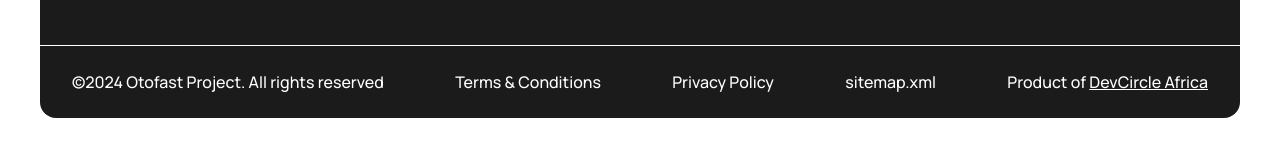
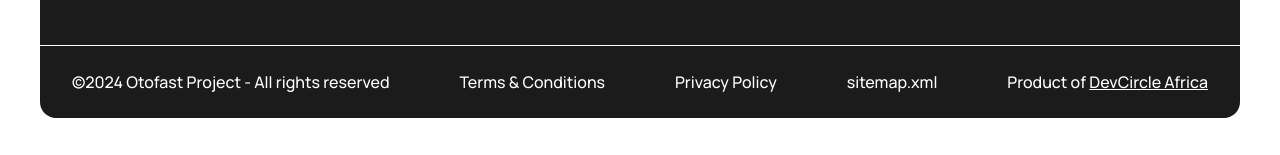
Before and after one commit to Lupleg-dev/LuplegBlog, a Next.js app: page /terms-and-condition in a window 1280 px wide. Shown: the part 6380-6535 px from the top of the page. Built offline with nearby package versions, Linux system fonts and the light colour scheme.

Commit message:
Update copyright notice in Footer component

```diff
--- a/src/components/Footer/index.js
+++ b/src/components/Footer/index.js
@@ -79,7 +79,7 @@ const Footer = () => {
 
       <div className="w-full  mt-16 md:mt-24 relative font-medium border-t border-solid border-light py-6 px-8 flex  flex-col md:flex-row items-center justify-between">
         <span className="text-center">
-          &copy;2024 Otofast Project. All rights reserved
+          &copy;2024 Otofast Project - All rights reserved
         </span>
         <Link href="/terms-and-condition" className="text-center my-4 md:my-0">
           Terms & Conditions
```
